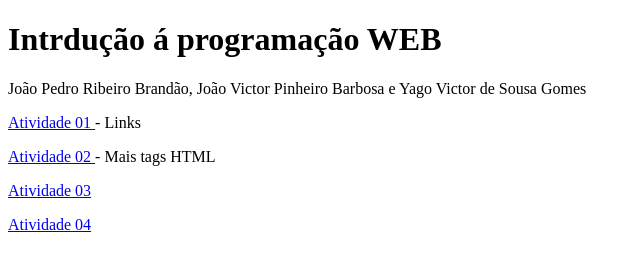
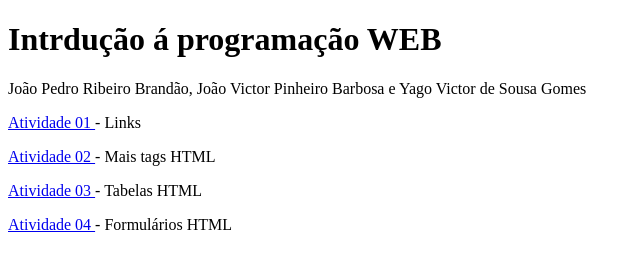
Before and after one commit to king16Baiano/pweb, a plain HTML site: page index.html in a window 1280 px wide. Shown: the whole page, without its empty margins (0-641 px from the left). Drawn offline with Linux system fonts and the light colour scheme.

Commit message:
Correção

```diff
--- a/index.html
+++ b/index.html
@@ -15,9 +15,9 @@
 
         <p> <a target="_blank" href="02"> Atividade 02 </a> - Mais tags HTML </p>
 
-        <p> <a target="_blank" href="03"> Atividade 03 </a> </p>
+        <p> <a target="_blank" href="03"> Atividade 03 </a> - Tabelas HTML </p>
 
-        <p> <a target="_blank" href="04"> Atividade 04 </a> </p>
+        <p> <a target="_blank" href="04"> Atividade 04 </a> - Formulários HTML </p>
 
 
     </body>
```
